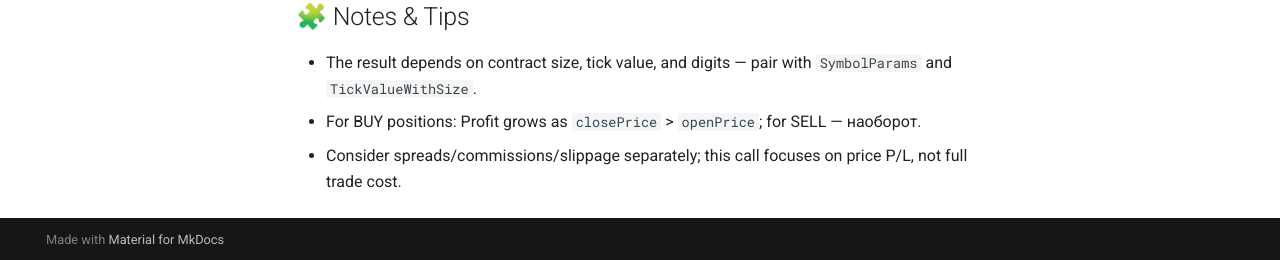
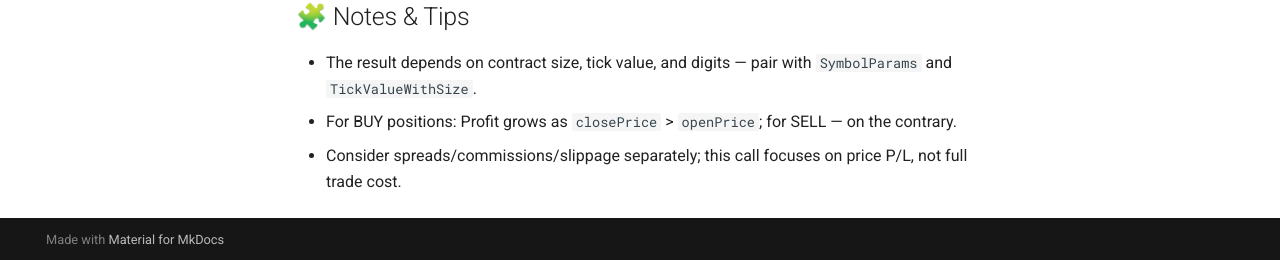
Before and after one commit to MetaRPC/GoMT5, an MkDocs documentation site: the page built from docs/Calculations_And_PreliminaryVerification/OrderCalcProfit.md, in a window 1280 px wide and 900 px high, scrolled down 1766 px. Shown: the part 637-897 px from the top of the window. Built offline with MkDocs 1.6.1 and Material for MkDocs 9.7.7, drawn with Linux system fonts in a browser that asks for light colours.

Commit message:
Update OrderCalcProfit.md

```diff
--- a/docs/Calculations_And_PreliminaryVerification/OrderCalcProfit.md
+++ b/docs/Calculations_And_PreliminaryVerification/OrderCalcProfit.md
@@ -84,5 +84,5 @@ Returns **`OrderCalcProfitData`**.
 ## 🧩 Notes & Tips
 
 * The result depends on contract size, tick value, and digits — pair with `SymbolParams` and `TickValueWithSize`.
-* For BUY positions: Profit grows as `closePrice` > `openPrice`; for SELL — наоборот.
+* For BUY positions: Profit grows as `closePrice` > `openPrice`; for SELL — on the contrary.
 * Consider spreads/commissions/slippage separately; this call focuses on price P/L, not full trade cost.
```
